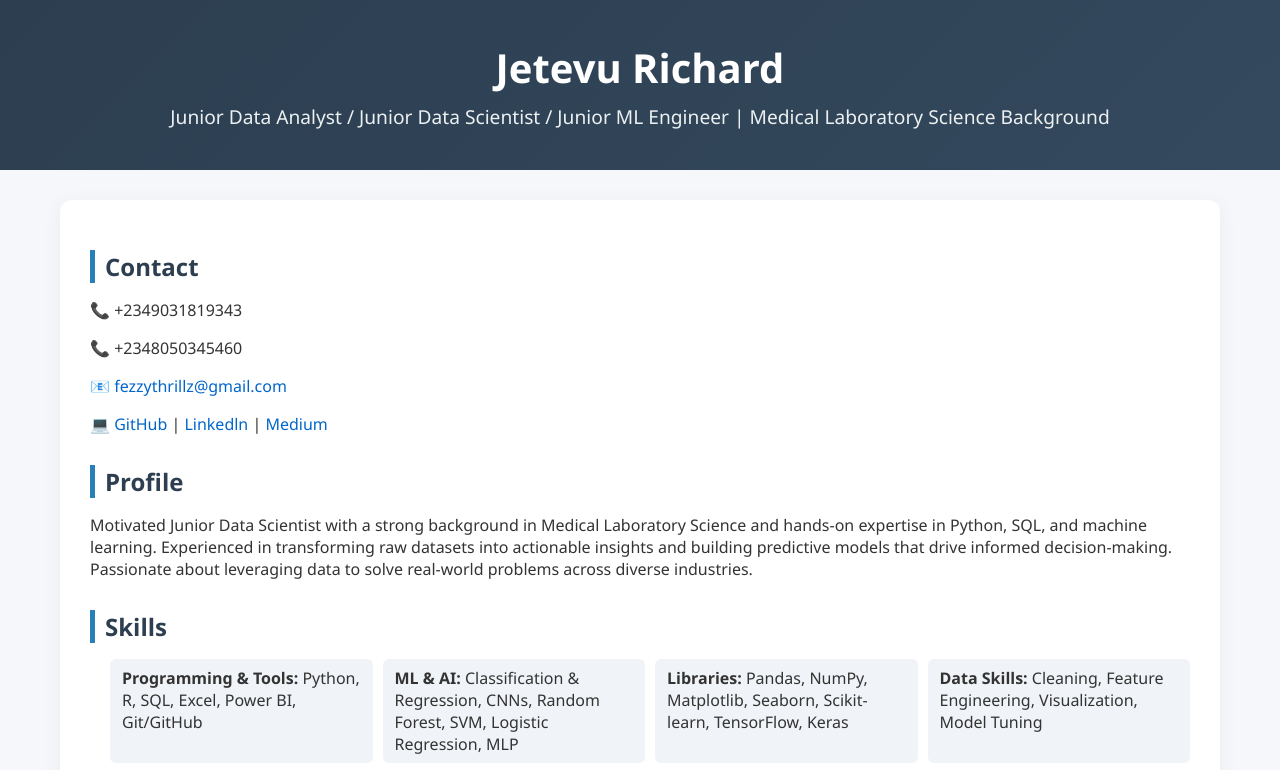
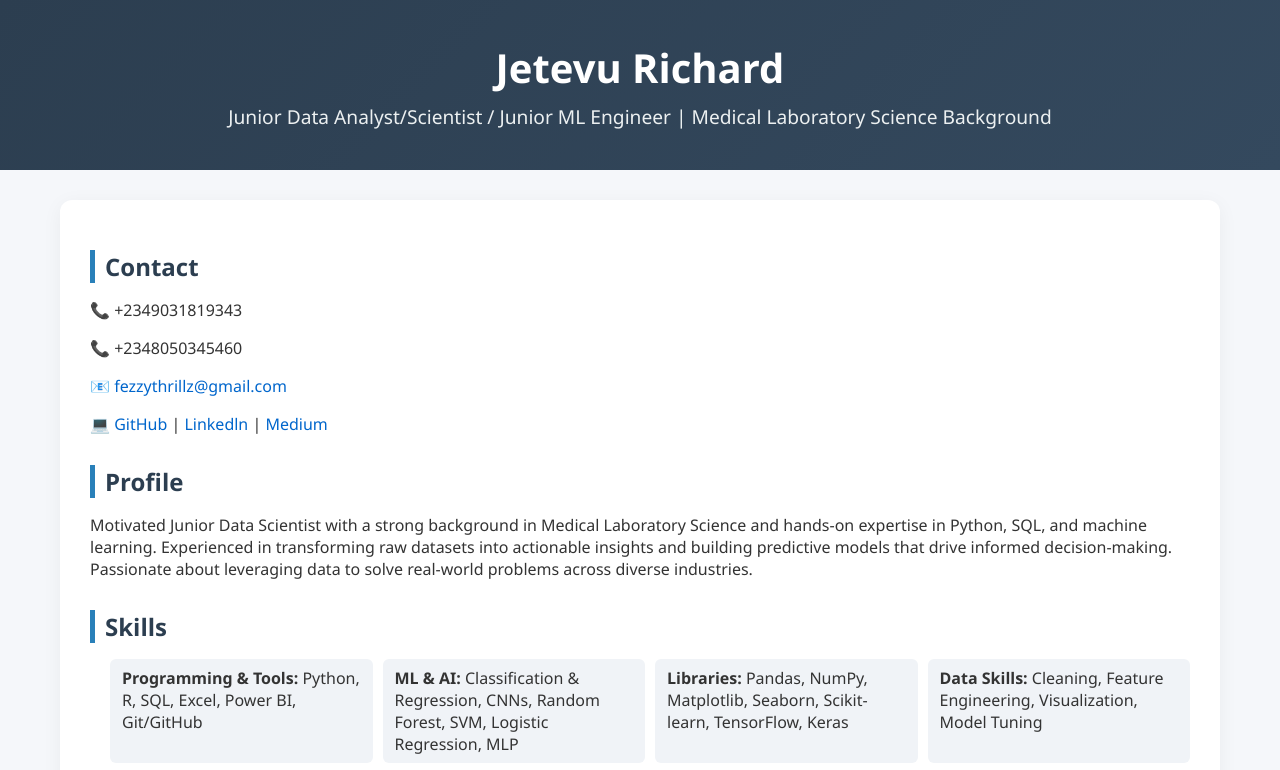
Before and after one commit to ritchiee1/data-science-portfolio-richard, a plain HTML site: page index.html in a window 1280 px wide. Shown: the top 770 px of the page. Drawn offline with Linux system fonts and the light colour scheme.

Commit message:
Update index.html

```diff
--- a/index.html
+++ b/index.html
@@ -108,7 +108,7 @@
 
     <header>
         <h1>Jetevu Richard</h1>
-        <p>Junior Data Analyst / Junior Data Scientist / Junior ML Engineer | Medical Laboratory Science Background</p>
+        <p>Junior Data Analyst/Scientist / Junior ML Engineer | Medical Laboratory Science Background</p>
     </header>
 
     <div class="container">
@@ -181,4 +181,5 @@
     </footer>
 
 </body>
+
 </html>
```
